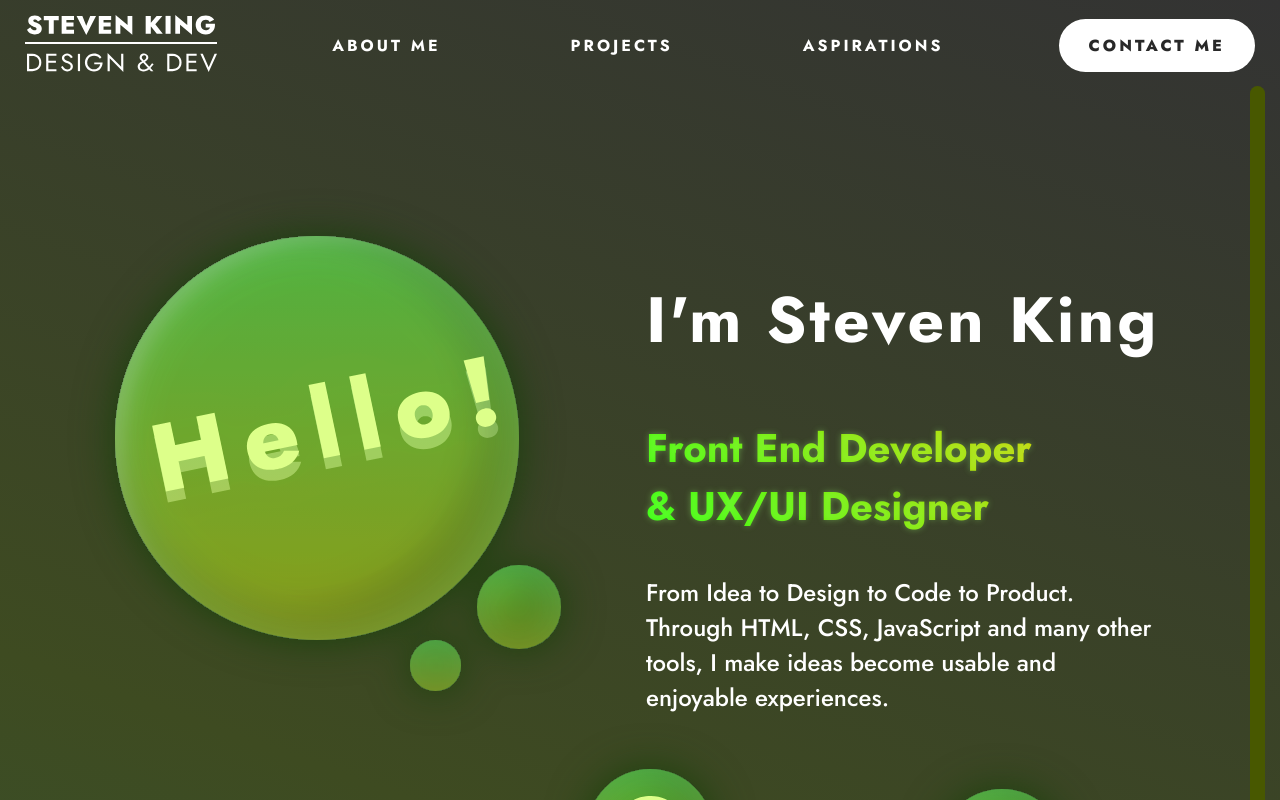
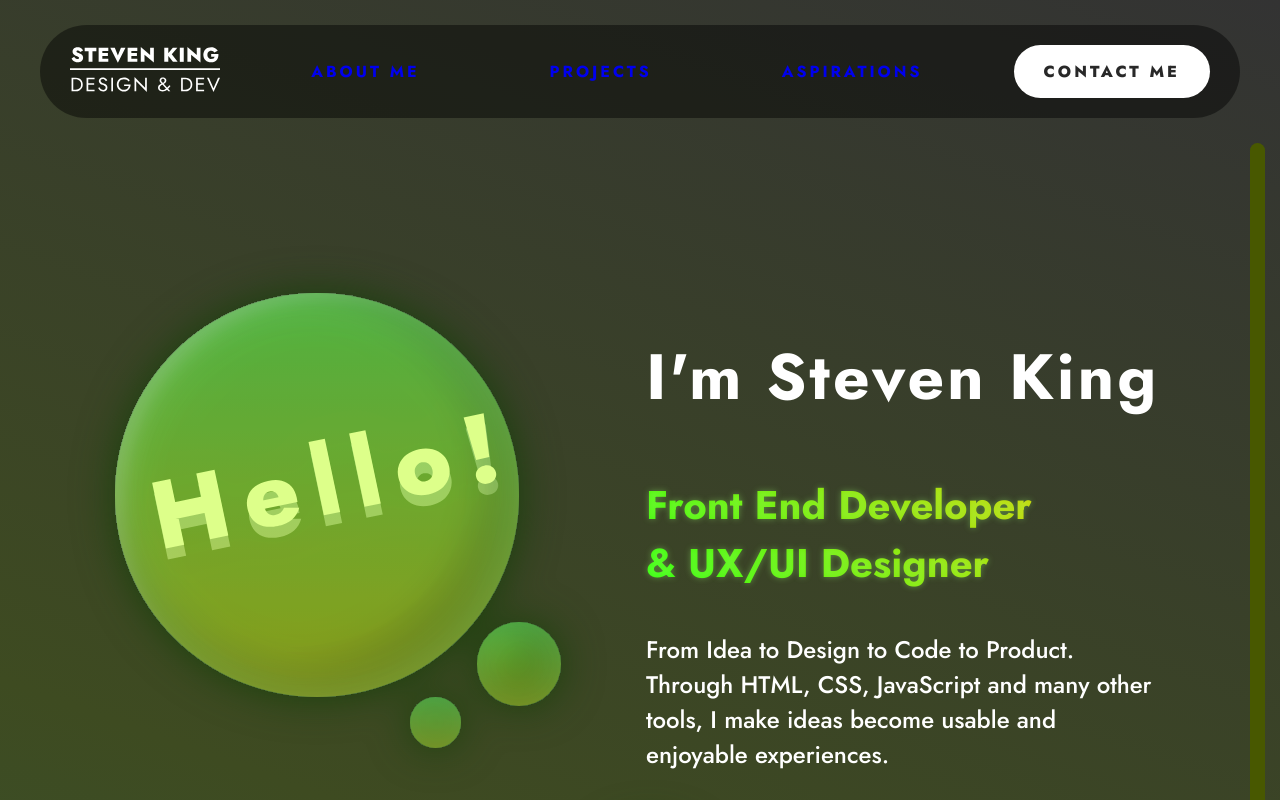
Before and after one commit to kingsteven1113/TheStevenKingShow, a React (Vite) app in the folder the-steven-king-show-react/: page / in a window 1280 px wide. Shown: the top 800 px of the page. Built offline with nearby package versions, Linux system fonts and the light colour scheme.

Commit message:
Nav Bar Adjustments

```diff
--- a/the-steven-king-show-react/src/Components/NavBar/NavBar.css
+++ b/the-steven-king-show-react/src/Components/NavBar/NavBar.css
@@ -1,18 +1,23 @@
 .NavBar {
   display: flex;
-  margin: 10px;
+  margin: 25px;
+  margin-top: 25px;
+  padding: 20px 30px 20px 30px;
   align-items: center;
   flex-wrap: wrap;
   justify-content: space-between;
   position: sticky;
   top: 10px;
   z-index: 100;
+  background-color: #00000070;
+  border-radius: 50px;
 
   }
-  .NavBarLogo {
-    float: left;
 
+  .NavBarLogo img {
+    width: 150px;
   }
+
   .NavBar nav {
     padding-top: auto;
     padding-bottom: auto;
@@ -29,9 +34,16 @@
     color: #fff;
     text-transform: uppercase;
     letter-spacing: 3px;
-
-
-
+  }
+  .NavBar a {
+    text-decoration: none;
+  }
+  .NavBar a:active{
+    text-decoration: none;
+  }
+  .NavBar a:visited{
+    text-decoration: none;
+    color:#fff;
   }
   .progressMainWrapper {
     background-color: rgb(72, 88, 0);
--- a/the-steven-king-show-react/src/Components/NavBar/NavBar.jsx
+++ b/the-steven-king-show-react/src/Components/NavBar/NavBar.jsx
@@ -40,16 +40,14 @@ const NavBar = () => {
               <img src={Logo}alt="" />
           </div>
         <nav>
-
-
             <li>
-             About Me
+              <a href="/">About Me</a>
             </li>
             <li>
-            Projects
+            <a href="/">Projects</a>
             </li>
             <li>
-            Aspirations
+            <a href="/">Aspirations</a>
             </li>
           </nav>
           <div className='ContactButton'>Contact Me</div>
```
